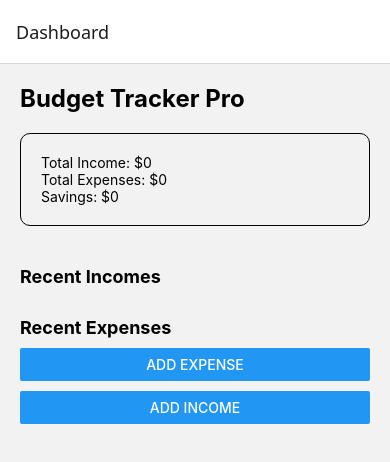
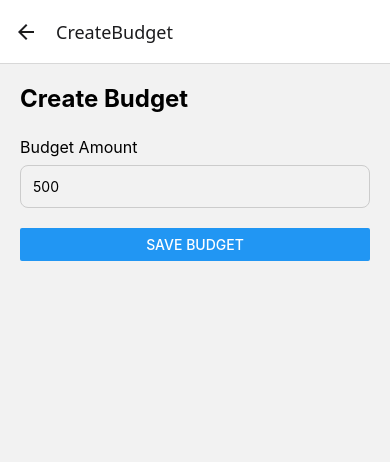
Before and after one commit to sunilkafley/budget_tracker_pro, a React Native app in the folder BudgetTrackerPro/: screen /CreateBudget in a window 390 px wide. Shown: the top 462 px of the page. Built offline with nearby package versions, Linux system fonts and the light colour scheme.

Commit message:
feat: add CreateBudgetScreen

```diff
--- a/BudgetTrackerPro/src/navigation/AppNavigator.tsx
+++ b/BudgetTrackerPro/src/navigation/AppNavigator.tsx
@@ -4,6 +4,7 @@ import { createNativeStackNavigator } from "@react-navigation/native-stack";
 import { DashboardScreen } from "../screens/DashboardScreen";
 import { AddExpenseScreen } from "../screens/AddExpenseScreen";
 import { AddIncomeScreen } from "../screens/AddIncomeScreen";
+import CreateBudgetScreen from "../screens/CreateBudgetScreen";
 
 export type RootStackParamList = {
   Dashboard: undefined;
@@ -15,26 +16,22 @@ export type RootStackParamList = {
   AddIncome: {
     incomeId?: string;
   };
+
+  CreateBudget: undefined;
 };
 const Stack = createNativeStackNavigator<RootStackParamList>();
 
 export function AppNavigator() {
   return (
     <NavigationContainer>
-      <Stack.Navigator initialRouteName="Dashboard">
+      <Stack.Navigator>
         <Stack.Screen name="Dashboard" component={DashboardScreen} />
 
-        <Stack.Screen
-          name="AddExpense"
-          component={AddExpenseScreen}
-          options={{ title: "Add Expense" }}
-        />
+        <Stack.Screen name="AddIncome" component={AddIncomeScreen} />
 
-        <Stack.Screen
-          name="AddIncome"
-          component={AddIncomeScreen}
-          options={{ title: "Add Income" }}
-        />
+        <Stack.Screen name="AddExpense" component={AddExpenseScreen} />
+
+        <Stack.Screen name="CreateBudget" component={CreateBudgetScreen} />
       </Stack.Navigator>
     </NavigationContainer>
   );
--- /dev/null
+++ b/BudgetTrackerPro/src/screens/CreateBudgetScreen.tsx
@@ -0,0 +1,88 @@
+import React, { useState } from "react";
+import { View, Text, TextInput, Button, Alert, StyleSheet } from "react-native";
+
+import { Budget } from "../domain/models/Budget";
+import { Category } from "../domain/models/Category";
+
+import { CategoryType } from "../domain/enums/CategoryType";
+import { Frequency } from "../domain/enums/Frequency";
+
+import { CreateBudgetUseCase } from "../application/useCases/CreateBudgetUseCase";
+
+import { useRepositories } from "../context/RepositoryContext";
+
+export default function CreateBudgetScreen() {
+  const { budgetRepository } = useRepositories();
+
+  const [amount, setAmount] = useState("");
+
+  const handleSave = async () => {
+    try {
+      const category = new Category("grocery", "Grocery", CategoryType.GROCERY);
+
+      const budget = new Budget(
+        Date.now().toString(),
+        category,
+        Number(amount),
+        Frequency.MONTHLY,
+      );
+
+      const createBudgetUseCase = new CreateBudgetUseCase(budgetRepository);
+
+      await createBudgetUseCase.execute(budget);
+
+      Alert.alert("Success", "Budget created successfully");
+
+      setAmount("");
+    } catch (error) {
+      Alert.alert(
+        "Error",
+        error instanceof Error ? error.message : "Unknown error",
+      );
+    }
+  };
+
+  return (
+    <View style={styles.container}>
+      <Text style={styles.title}>Create Budget</Text>
+
+      <Text style={styles.label}>Budget Amount</Text>
+
+      <TextInput
+        style={styles.input}
+        keyboardType="numeric"
+        value={amount}
+        onChangeText={setAmount}
+        placeholder="500"
+      />
+
+      <Button title="Save Budget" onPress={handleSave} />
+    </View>
+  );
+}
+
+const styles = StyleSheet.create({
+  container: {
+    flex: 1,
+    padding: 20,
+  },
+
+  title: {
+    fontSize: 24,
+    fontWeight: "bold",
+    marginBottom: 24,
+  },
+
+  label: {
+    marginBottom: 8,
+    fontSize: 16,
+  },
+
+  input: {
+    borderWidth: 1,
+    borderColor: "#ccc",
+    padding: 12,
+    marginBottom: 20,
+    borderRadius: 8,
+  },
+});
--- a/BudgetTrackerPro/src/screens/DashboardScreen.tsx
+++ b/BudgetTrackerPro/src/screens/DashboardScreen.tsx
@@ -163,6 +163,11 @@ export function DashboardScreen({ navigation }: any) {
         title="Add Income"
         onPress={() => navigation.navigate("AddIncome")}
       />
+
+      <Button
+        title="Create Budget"
+        onPress={() => navigation.navigate("CreateBudget")}
+      />
     </View>
   );
 }
```
Also changed, not shown: BudgetTrackerPro/src/application/useCases/GetAllBudgetsUseCase.ts (added, +10 -0 lines), 2 other files (tests, documents, lock files or other folders).
